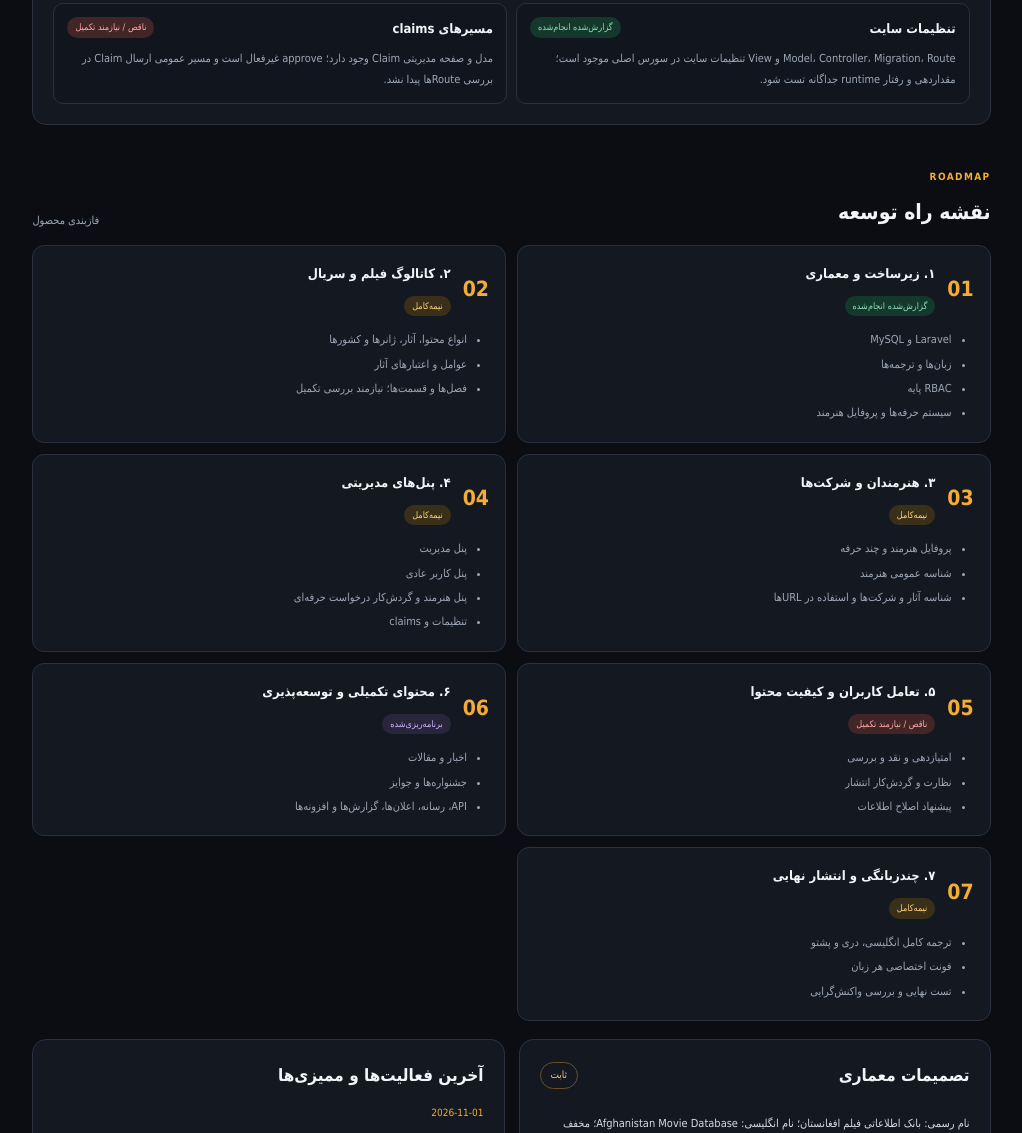
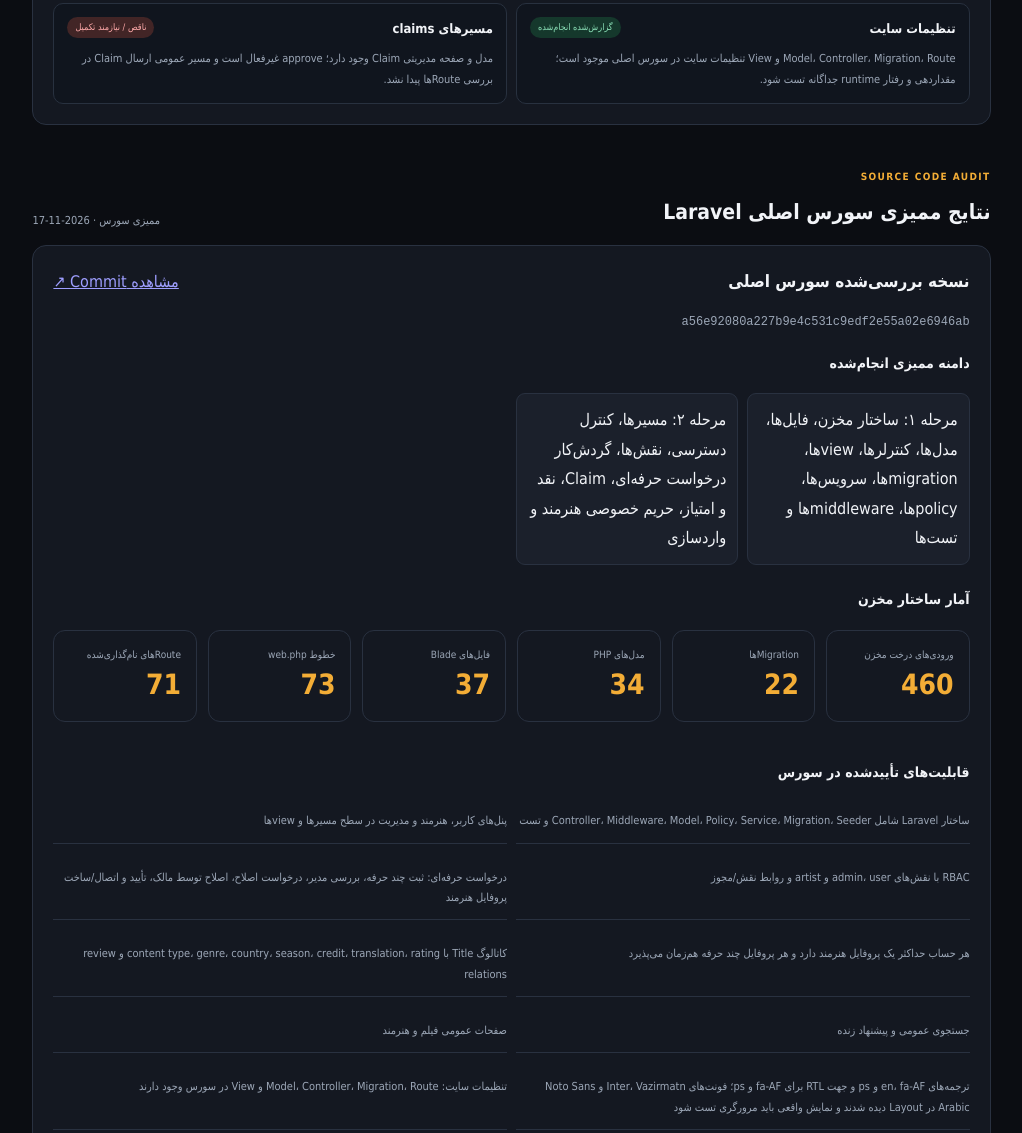
Before and after one commit to armanaria111/amdb-report, a plain HTML site: page index.html in a window 1280 px wide. Shown: the part 2484-3617 px from the top of the page, without its empty margins (6-1028 px from the left). Drawn offline with Linux system fonts and the light colour scheme.

Commit message:
feat: add source audit section to dashboard

```diff
--- a/index.html
+++ b/index.html
@@ -30,6 +30,17 @@
 <section class="panel"><div class="panel-head"><h3>خلاصه ممیزی دیتابیس</h3><span class="tag">گزارش گفتگو</span></div><p id="auditNote" class="muted"></p><div id="migrationGroups" class="tile-grid"></div><h3 class="subheading">جداول شناخته‌شده در گفتگو</h3><div id="tableList" class="table-grid"></div><p id="tableNote" class="footnote"></p></section>
 <div class="section-heading"><div><span class="eyebrow">PRODUCT CAPABILITIES</span><h2 id="modules">ماژول‌ها و امکانات پروژه</h2></div><span class="section-note">وضعیت هر قابلیت به‌صورت مستقل</span></div>
 <section class="panel"><div class="filterbar" id="featureFilters"><button class="filter active" data-filter="all">همه</button><button class="filter" data-filter="reported_done">انجام‌شده</button><button class="filter" data-filter="partial">نیمه‌کامل</button><button class="filter" data-filter="incomplete">ناقص</button><button class="filter" data-filter="planned">برنامه‌ریزی‌شده</button></div><div id="featureList" class="feature-grid"></div></section>
+<div class="section-heading"><div><span class="eyebrow">SOURCE CODE AUDIT</span><h2 id="sourceAuditHeading">نتایج ممیزی سورس اصلی Laravel</h2></div><span class="section-note" id="sourceAuditStatus">در حال بارگذاری…</span></div>
+<section class="panel">
+ <div class="panel-head"><h3>نسخه بررسی‌شده سورس اصلی</h3><a href="https://github.com/armanaria111/amdb-laravel2/commit/a56e92080a227b9e4c531c9edf2e55a02e6946ab" target="_blank" rel="noopener">مشاهده Commit ↗</a></div>
+ <p class="footnote"><code id="sourceAuditCommit">—</code></p>
+ <h3 class="subheading">دامنه ممیزی انجام‌شده</h3><div id="sourceAuditScope" class="tile-grid"></div>
+ <h3 class="subheading">آمار ساختار مخزن</h3><div id="sourceAuditInventory" class="stats"></div>
+ <h3 class="subheading">قابلیت‌های تأییدشده در سورس</h3><div id="sourceAuditFeatures" class="feature-grid"></div>
+ <h3 class="subheading">اختلاف‌ها، ریسک‌ها و موارد ناقص</h3><div id="sourceAuditRisks"></div>
+ <h3 class="subheading">مرحله بعدی ممیزی</h3><div id="sourceAuditNext"></div>
+ <h3 class="subheading">محدودیت‌های بررسی</h3><ul id="sourceAuditLimits"></ul>
+</section>
 <div class="section-heading"><div><span class="eyebrow">ROADMAP</span><h2 id="roadmap">نقشه راه توسعه</h2></div><span class="section-note">فازبندی محصول</span></div><section class="roadmap" id="roadmapList"></section>
 <div class="two-col">
 <section class="panel" id="decisions"><div class="panel-head"><h2>تصمیمات معماری</h2><span class="tag">ثابت</span></div><div id="decisionList"></div></section>
```
